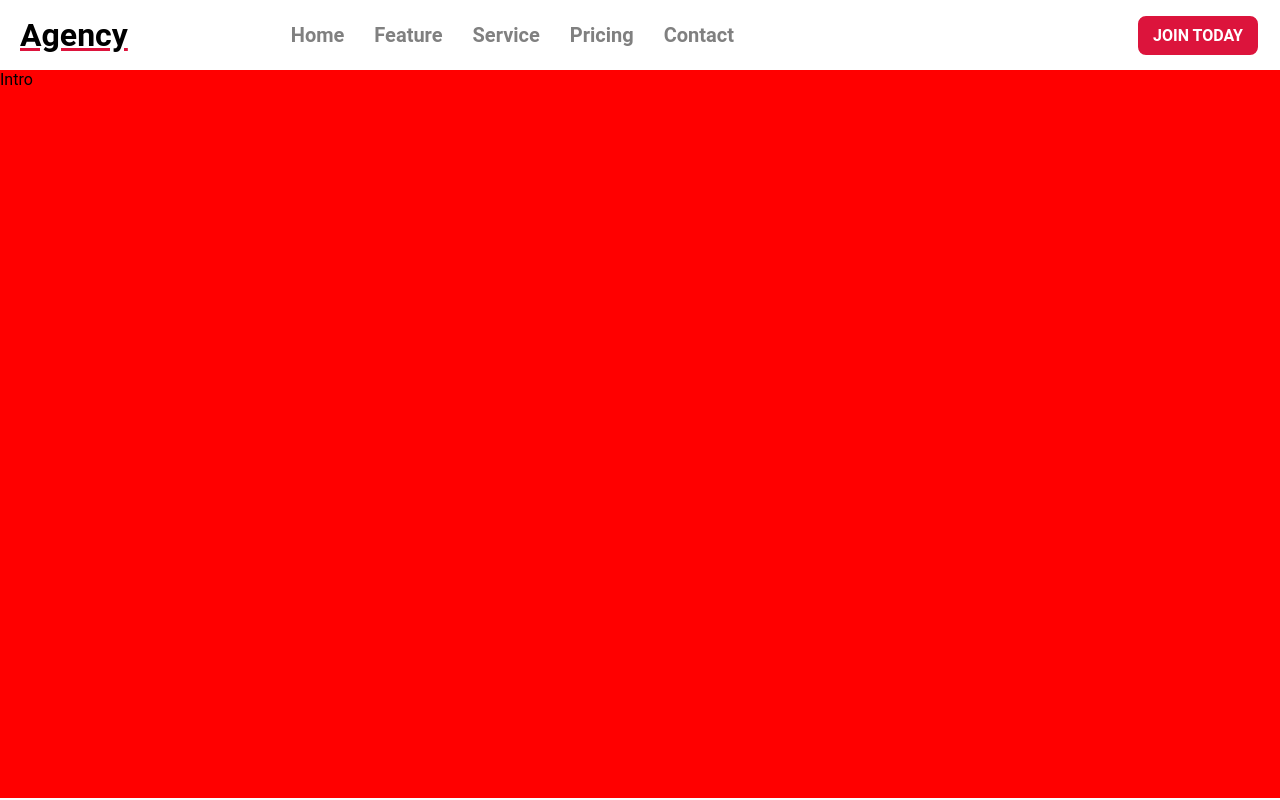
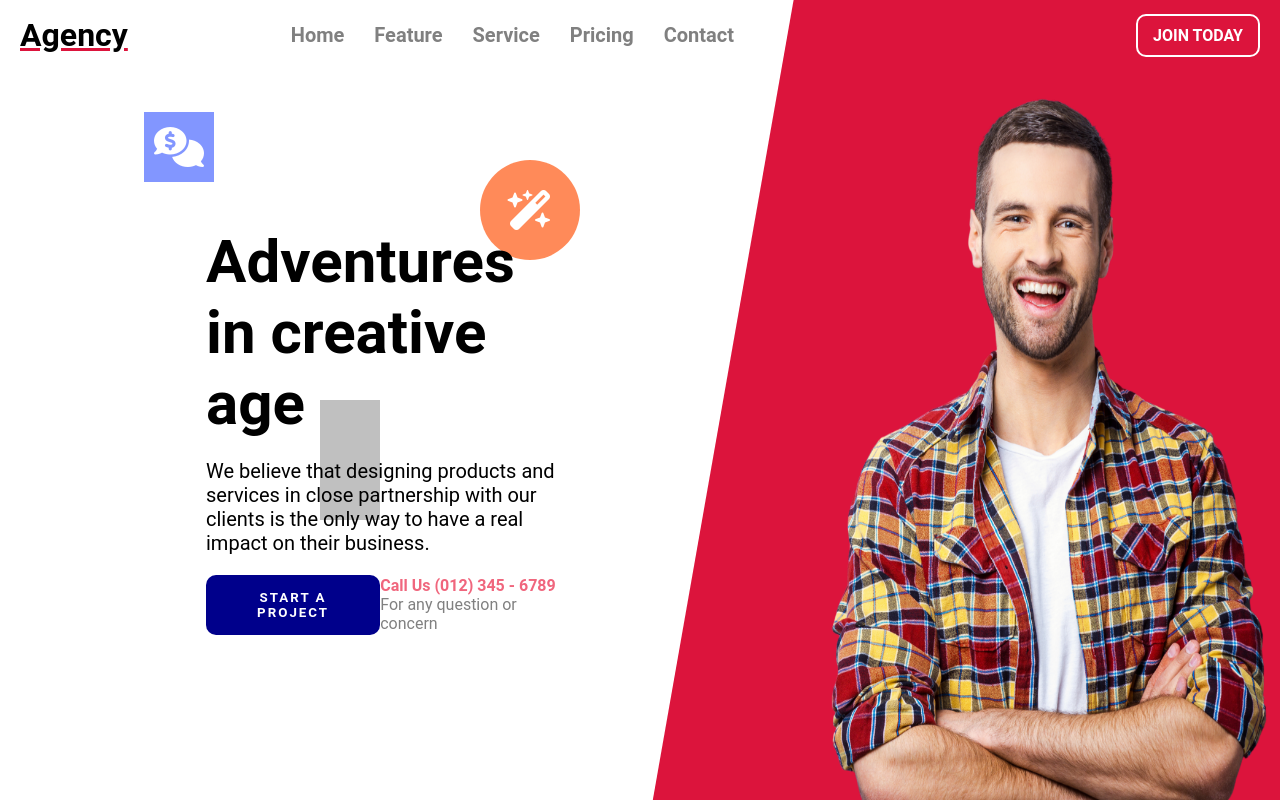
Before and after one commit to exploreTanvir/Agency-Porject, a React (Create React App) app: page / in a window 1280 px wide. Built offline with nearby package versions, Linux system fonts and the light colour scheme.

Commit message:
Agency Project

```diff
--- a/public/index.html
+++ b/public/index.html
@@ -5,6 +5,7 @@
     <meta name="viewport" content="width=device-width, initial-scale=1.0" />
     <title>Document</title>
     <link rel="stylesheet" href="style.css" />
+    <link rel="stylesheet" href="https://cdnjs.cloudflare.com/ajax/libs/font-awesome/6.5.2/css/all.min.css"  />
   </head>
   <body>
     <div id="root"></div>
--- a/src/App.js
+++ b/src/App.js
@@ -1,4 +1,5 @@
 import React from 'react'
+import "./app.css"
 import Intro from './components/intro/Intro'
 import Navbar from './components/navbar/Navbar'
 
--- /dev/null
+++ b/src/app.css
@@ -0,0 +1,4 @@
+.components{
+    height: 100vh;
+    overflow: hidden;
+}
--- a/src/components/intro/Intro.jsx
+++ b/src/components/intro/Intro.jsx
@@ -1,9 +1,35 @@
 import React from 'react'
 import "./intro.css"
 
+import women from "../../img/man.png"
+
 const Intro = () => {
   return (
-    <div className='container'>Intro</div>
+    <div className='container'>
+      <div className="left">
+        <h1>Adventures in creative age</h1>
+        <p className='desc'>We believe that designing products and services in close partnership
+          with our clients is the only way to have a real impact on their
+          business.</p>
+          <div className="info">
+          <button>START A PROJECT</button>
+          <div className="contact">
+            <span className="phone">Call Us (012) 345 - 6789</span>
+            <span className="contactText">For any question or concern</span>
+          </div>
+          </div>
+
+      </div>
+      <div className="right">
+        <img src={women} alt="" />
+      </div>
+      <div className="introShape">
+      </div>
+      <div className="square"><i class="fa-solid fa-comments-dollar"></i></div>
+      <div className="circle"><i class="fa-solid fa-wand-magic-sparkles"></i></div>
+      <div className="rectangle"></div>
+
+    </div>
   )
 }
 
--- a/src/components/intro/intro.css
+++ b/src/components/intro/intro.css
@@ -1,4 +1,115 @@
 .container {
-  height: 91vh;
-  background: red;
+  height: 85vh;
+  display: flex;
+  padding: 20px;
+
+  .left {
+    width: 60%;
+    display: flex;
+    flex-direction: column;
+    justify-content: center;
+    align-items: center;
+
+    .info {
+      width: 50%;
+      display: flex;
+      justify-content: space-between;
+      align-items: center;
+
+      button {
+        padding: 15px;
+        background: darkblue;
+        color: white;
+        border-radius: 10px;
+        font-weight: bold;
+        border: none;
+        letter-spacing: 2px;
+      }
+    }
+
+    .contact {
+      display: flex;
+      flex-direction: column;
+
+      .phone {
+        color: #f0667d;
+        font-weight: bold;
+      }
+      .contactText {
+        color: gray;
+      }
+    }
+
+    h1 {
+      font-size: 60px;
+      width: 50%;
+    }
+    .desc {
+      width: 50%;
+      font-size: 20px;
+      margin: 20px 0;
+    }
+  }
+  .right {
+    width: 40%;
+
+    img {
+      height: 95vh;
+      width: 48vw;
+      overflow: hidden;
+    }
+  }
+  .introShape {
+    clip-path: polygon(100% 0%, 62% 0%, 51% 100%, 100% 100%);
+    background: crimson;
+    width: 100%;
+    height: 100%;
+    top: 0;
+    left: 0;
+    position: absolute;
+    z-index: -1;
+  }
+
+  .square {
+    width: 70px;
+    height: 70px;
+    background-color: #4e6bff;
+    opacity: 0.7;
+    position: absolute;
+    top: 7rem;
+    left: 9rem;
+    z-index: -1;
+    display: flex;
+    justify-content: center;
+    align-items: center;
+  }
+  .rectangle {
+    width: 60px;
+    height: 120px;
+    background-color: #828282;
+    opacity: 0.5;
+    position: absolute;
+    top: 25rem;
+    left: 20rem;
+    z-index: -1;
+  }
+  .circle {
+    width: 100px;
+    height: 100px;
+    border-radius: 50%;
+    background-color: #ff5a13;
+    opacity: 0.7;
+    position: absolute;
+    top: 10rem;
+    left: 30rem;
+    z-index: -1;
+    display: flex;
+    align-items: center;
+    justify-content: center;
+  }
+  i {
+    display: block;
+    font-size: 2.5rem;
+    color: white;
+  }
 }
```
Also changed, not shown: src/img/man.png (added).
